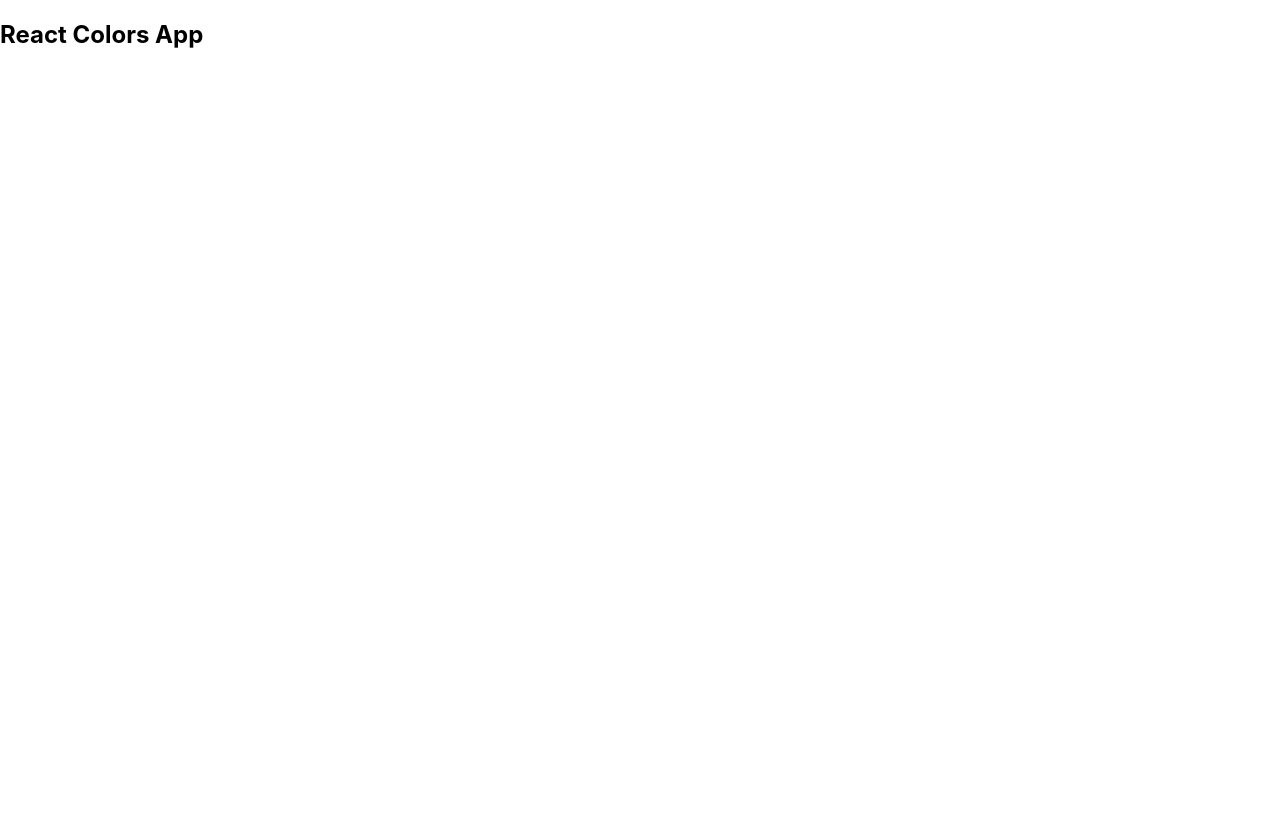
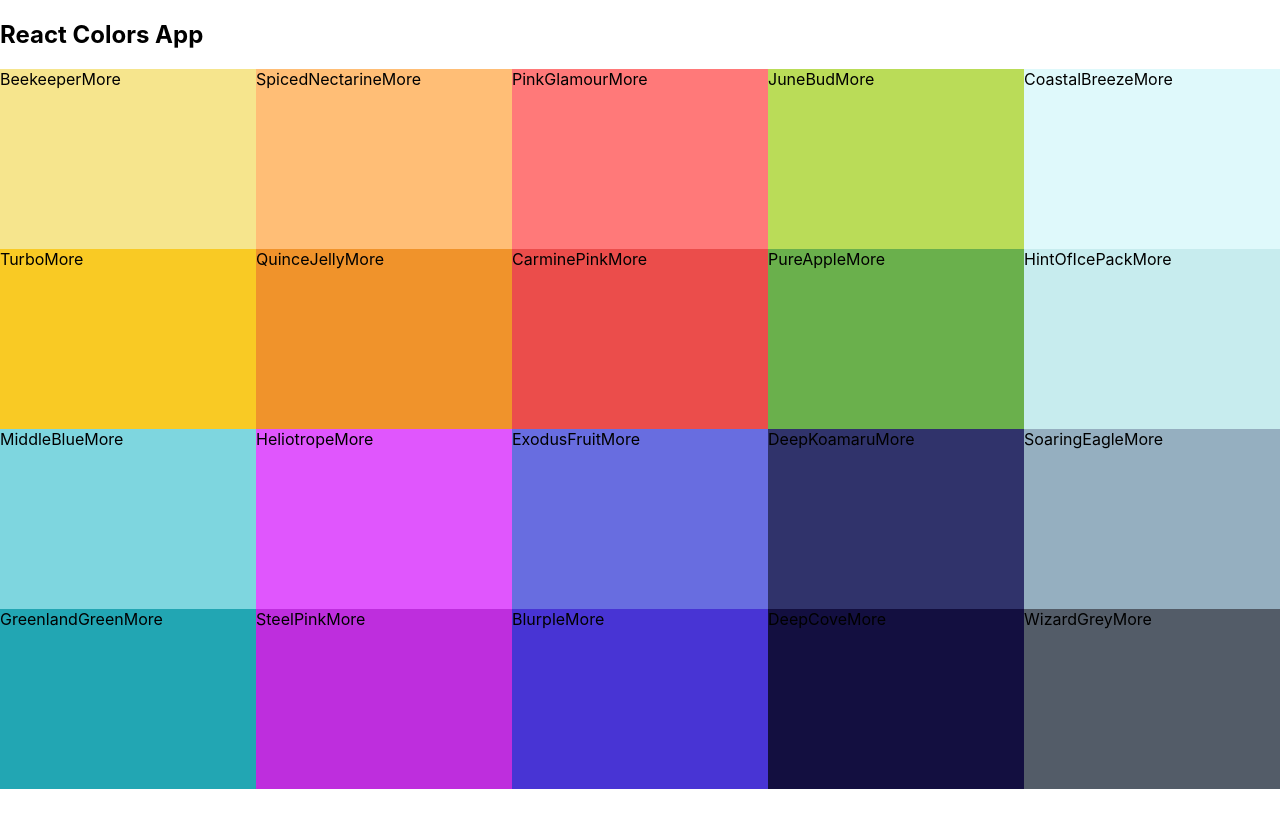
Before and after one commit to vonds/React-Projects, a React (Create React App) app in the folder react-color/: page / in a window 1280 px wide. Shown: the top 828 px of the page. Before the commit the page ends 800 px from the top, so only its background shows below. Built offline with nearby package versions, Linux system fonts and the light colour scheme.

Commit message:
added ColorBox Component

```diff
--- /dev/null
+++ b/react-color/src/ColorBox.css
@@ -0,0 +1,8 @@
+.ColorBox {
+    width: 20%;
+    height: 25%;
+    margin: 0 auto;
+    display: inline-block;
+    position: relative;
+    cursor: pointer;
+}
--- /dev/null
+++ b/react-color/src/ColorBox.js
@@ -0,0 +1,15 @@
+import React, {Component} from 'react'
+import './ColorBox.css'
+
+class ColorBox extends Component {
+    render() {
+        return (
+            <section style={{background: this.props.background}} className='ColorBox'>
+                <span>{this.props.name}</span>
+                <span>More</span>
+            </section>
+        )
+    }
+}
+
+export default ColorBox
--- /dev/null
+++ b/react-color/src/Palette.css
@@ -0,0 +1,7 @@
+.Palette {
+    height: 100vh;
+}
+
+.Palette-colors {
+    height: 90%;
+}
--- a/react-color/src/Palette.js
+++ b/react-color/src/Palette.js
@@ -1,12 +1,17 @@
 import React, {Component} from 'react'
+import ColorBox from './ColorBox'
+import './Palette.css'
 
 class Palette extends Component {
     render() {
+        const colorBoxes = this.props.colors.map(color => (
+            <ColorBox background={color.color} name={color.name} />
+        ))
         return (
             <section className='Palette'>
                 {/* Navbar goes here */}
                 <section className='Palette-colors'>
-                    {/*  Color boxes */}
+                   {colorBoxes}
                 </section>
                 {/* footer */}
             </section>
```
